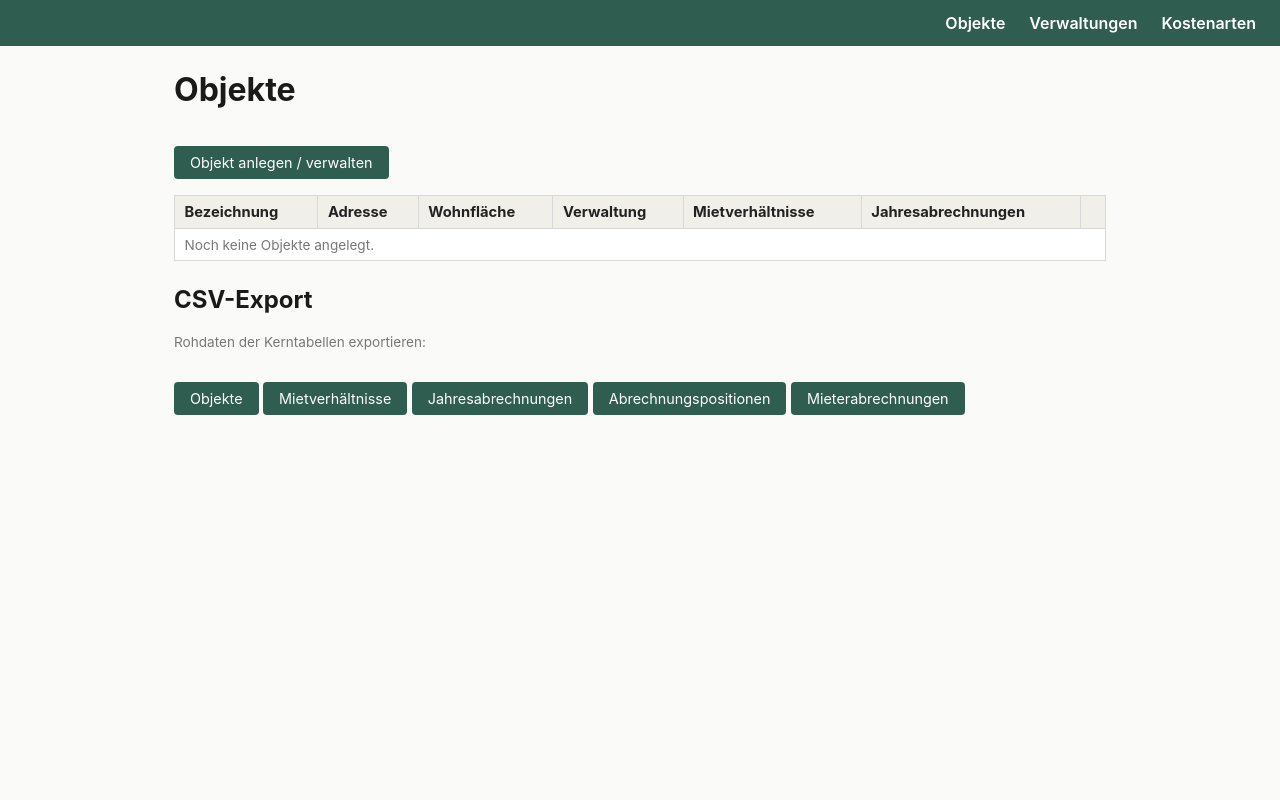
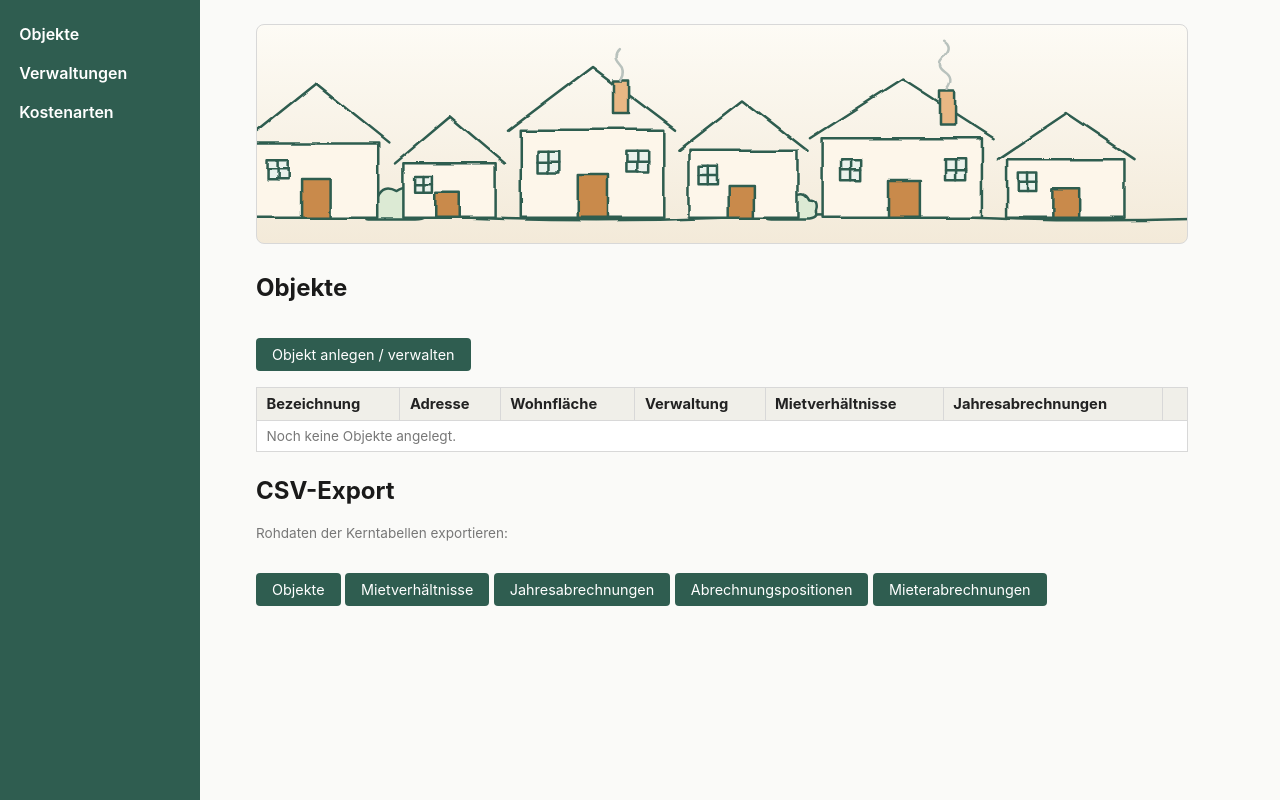
Before and after one commit to mannkar/nebenkosten-app, a FastAPI app: page / in a window 1280 px wide. Run offline with FastAPI, Linux system fonts and the light colour scheme; parts of the project's set-up code (start-up, migrations or seed data) failed here and were passed over.

Commit message:
Python-3.9-Kompatibilitaet, Sidebar-Navigation, Start-Hero-Bild
- from __future__ import annotations in main.py/calc.py fuer aeltere Python-Versionen
- Navigation von oben in linke Sidebar verschoben
- Startseite: Hero-Banner mit skizzierten Haeusern (app/static/hero-haeuser.svg)

```diff
--- a/app/calc.py
+++ b/app/calc.py
@@ -11,6 +11,9 @@ Anteil, wenn keine Zwischenablesung moeglich ist) und fuer Wasser
 beachten). Die Tabellen Zaehler/Zaehlerstand sind im Schema bereits
 angelegt, damit Phase 2 ohne Migration ergaenzt werden kann.
 """
+
+from __future__ import annotations
+
 from datetime import date
 from sqlalchemy.orm import Session
 
--- a/app/main.py
+++ b/app/main.py
@@ -1,3 +1,5 @@
+from __future__ import annotations
+
 import csv
 import io
 from datetime import datetime, date
--- a/app/static/style.css
+++ b/app/static/style.css
@@ -11,23 +11,45 @@ body {
   color: #222;
   margin: 0;
 }
-nav {
+.layout {
+  display: flex;
+  align-items: flex-start;
+  min-height: 100vh;
+}
+.sidebar {
   background: var(--accent);
-  padding: 0.8rem 1.5rem;
+  padding: 1.5rem 1.2rem;
   display: flex;
-  gap: 1.5rem;
-  justify-content: flex-end;
+  flex-direction: column;
+  gap: 1.2rem;
+  width: 200px;
+  flex-shrink: 0;
+  min-height: 100vh;
+  position: sticky;
+  top: 0;
 }
-nav a {
+.sidebar a {
   color: #fff;
   text-decoration: none;
   font-weight: 600;
 }
-nav a:hover { text-decoration: underline; }
+.sidebar a:hover { text-decoration: underline; }
 main {
+  flex: 1;
   max-width: 980px;
-  margin: 1.5rem auto;
+  margin: 1.5rem 2rem;
   padding: 0 1.5rem 3rem;
+  min-width: 0;
+}
+.hero {
+  min-height: 220px;
+  border-radius: 8px;
+  margin-bottom: 1.8rem;
+  overflow: hidden;
+  background-image: url('/static/hero-haeuser.svg');
+  background-size: cover;
+  background-position: center bottom;
+  border: 1px solid var(--border);
 }
 h1, h2, h3 { color: #1a1a1a; }
 table {
--- a/app/templates/base.html
+++ b/app/templates/base.html
@@ -7,7 +7,8 @@
   <link rel="stylesheet" href="/static/style.css">
 </head>
 <body>
-  <nav>
+  <div class="layout">
+    <nav class="sidebar">
       <a href="/">Objekte</a>
       <a href="/verwaltungen">Verwaltungen</a>
       <a href="/kostenarten">Kostenarten</a>
@@ -15,5 +16,6 @@
     <main>
       {% block content %}{% endblock %}
     </main>
+  </div>
 </body>
 </html>
--- a/app/templates/index.html
+++ b/app/templates/index.html
@@ -1,7 +1,9 @@
 {% extends "base.html" %}
 {% block title %}Objekte{% endblock %}
 {% block content %}
-<h1>Objekte</h1>
+<div class="hero"></div>
+
+<h2>Objekte</h2>
 <p><a class="btn" href="/objekte">Objekt anlegen / verwalten</a></p>
 
 <table>
```
Also changed, not shown: app/static/hero-haeuser.svg (added). Lines whose indentation alone changed are shown as unchanged.
